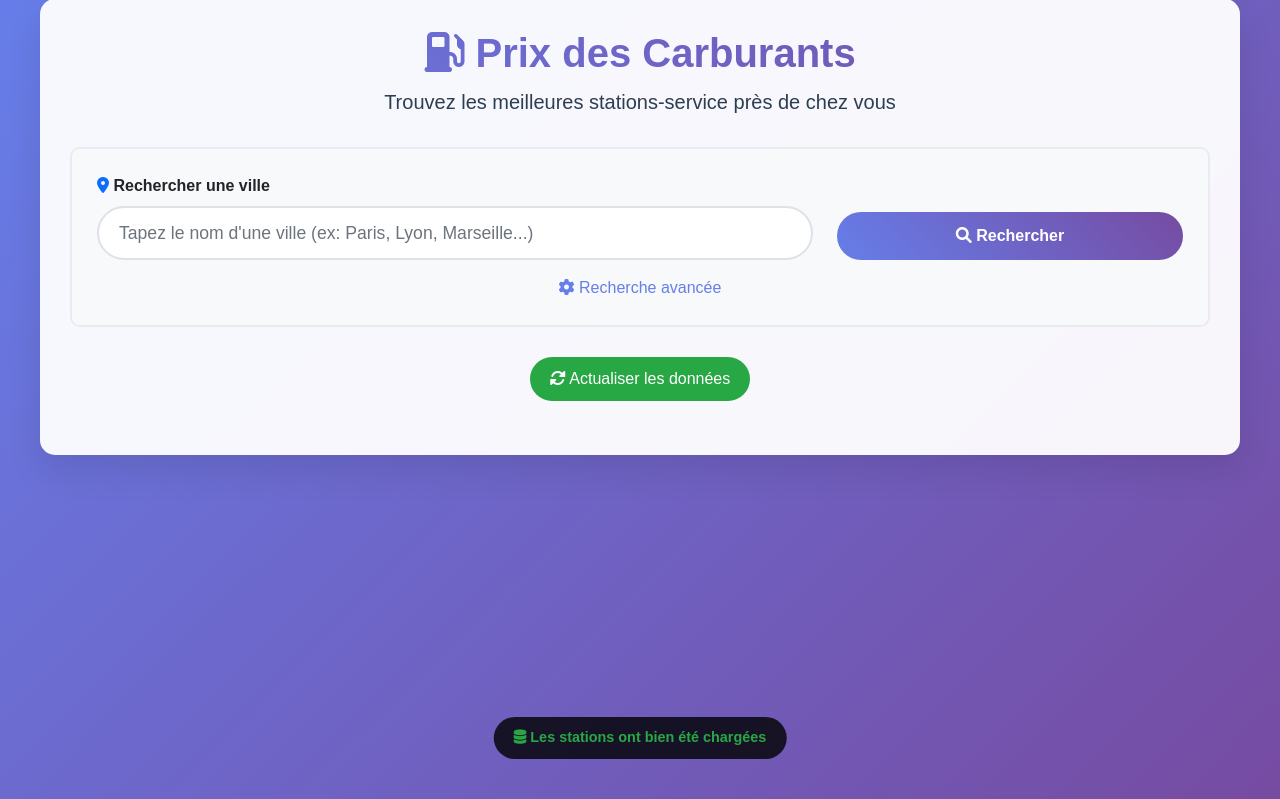
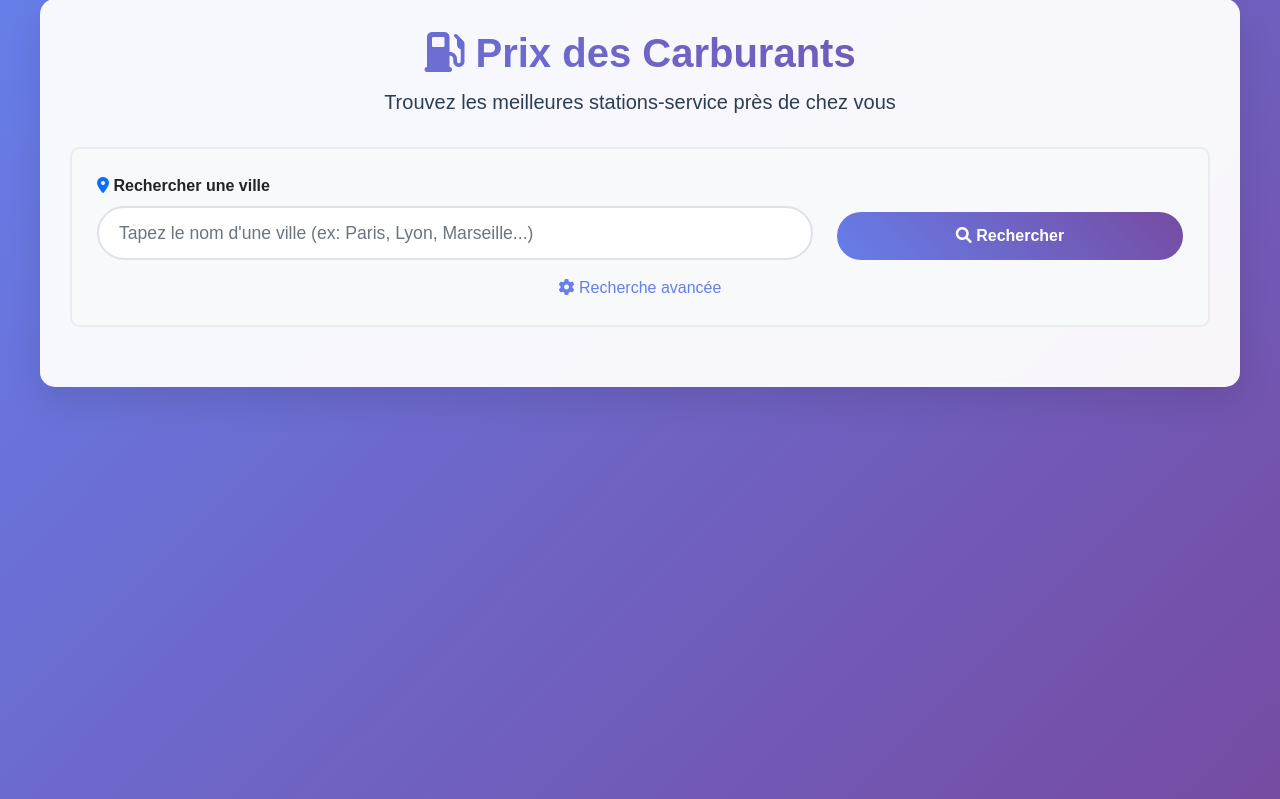
Before and after one commit to mathieu-ui/carburant, a Flask app: page / in a window 1280 px wide. Shown: the part 21-820 px from the top of the page. Run offline with Flask 2, Linux system fonts and the light colour scheme.

Commit message:
Nettoyage du code : suppression des variables et fonctions inutilisées, ajout d'une actualisation automatique des données

```diff
--- a/app_prix_carburants_web.py
+++ b/app_prix_carburants_web.py
@@ -23,16 +23,14 @@ CORS(app)
 # Variables globales pour stocker les données
 stations_data = []
 data_loaded = False
-loading_status = "Initialisation..."
 last_update = None
 
 
 def download_and_parse_data():
     """Télécharge et analyse les données XML"""
-    global stations_data, data_loaded, loading_status, last_update
+    global stations_data, data_loaded, last_update
 
     try:
-        loading_status = "Téléchargement des données..."
         print("📥 Téléchargement des données...")
 
         # URL des données
@@ -64,7 +62,6 @@ def download_and_parse_data():
                     raise Exception(f"Impossible de télécharger après {max_retries} tentatives: {e}")
                 time.sleep(2)  # Attendre 2 secondes avant de réessayer
 
-        loading_status = "Extraction et analyse des données..."
         print("📦 Extraction et analyse des données...")
 
         # Extraire le fichier XML du ZIP
@@ -96,7 +93,6 @@ def download_and_parse_data():
             raise Exception("Le fichier XML est vide")
 
         # Parser le XML
-        loading_status = "Analyse du fichier XML..."
         print("🔍 Analyse du fichier XML...")
 
         try:
@@ -120,7 +116,6 @@ def download_and_parse_data():
             # Afficher la progression tous les 1000 éléments
             if i > 0 and i % 1000 == 0:
                 print(f"⏳ Traitement en cours... {i}/{len(pdv_elements)} stations ({i*100//len(pdv_elements)}%)")
-                loading_status = f"Traitement des stations... {i}/{len(pdv_elements)} ({i*100//len(pdv_elements)}%)"
 
             station = {
                 'id': pdv.get('id', ''),
@@ -268,27 +263,22 @@ def download_and_parse_data():
         stations_data = new_stations
         data_loaded = True
         last_update = datetime.now()
-        loading_status = f"Données chargées avec succès - {len(stations_data)} stations"
 
         print(f"✅ {len(stations_data)} stations chargées avec succès!")
 
     except requests.RequestException as e:
-        loading_status = f"Erreur de téléchargement: {str(e)}"
         print(f"❌ Erreur de téléchargement: {str(e)}")
         print("🌐 Vérifiez votre connexion internet")
         data_loaded = False
     except zipfile.BadZipFile as e:
-        loading_status = f"Erreur de fichier ZIP corrompu: {str(e)}"
         print(f"❌ Erreur de ZIP: {str(e)}")
         print("📦 Le fichier téléchargé n'est pas un ZIP valide")
         data_loaded = False
     except ET.ParseError as e:
-        loading_status = f"Erreur de parsing XML: {str(e)}"
         print(f"❌ Erreur XML: {str(e)}")
         print("📄 Le fichier XML est malformé ou corrompu")
         data_loaded = False
     except Exception as e:
-        loading_status = f"Erreur inattendue: {str(e)}"
         print(f"❌ Erreur inattendue: {str(e)}")
         print(f"📋 Type d'erreur: {type(e).__name__}")
         import traceback
@@ -333,17 +323,6 @@ def get_latest_update_date(prix_dict):
 def index():
     """Page principale"""
     return render_template('index.html')
-
-
-@app.route('/api/status')
-def api_status():
-    """Status de l'application"""
-    return jsonify({
-        'data_loaded': data_loaded,
-        'loading_status': loading_status,
-        'nb_stations': len(stations_data) if data_loaded else 0,
-        'last_update': last_update.strftime('%d/%m/%Y à %H:%M:%S') if last_update else None
-    })
 
 
 @app.route('/api/search')
@@ -433,33 +412,30 @@ def api_search():
     })
 
 
-@app.route('/api/refresh')
-def api_refresh():
-    """Actualiser les données"""
-    global data_loaded, loading_status
-
-    if not data_loaded:
-        return jsonify({'error': 'Chargement déjà en cours'}), 400
-
-    # Lancer le rechargement en arrière-plan
-    data_loaded = False
-    loading_status = "Actualisation en cours..."
-
-    thread = threading.Thread(target=download_and_parse_data)
-    thread.daemon = True
-    thread.start()
-
-    return jsonify({'message': 'Actualisation lancée'})
+def auto_refresh_data():
+    """Actualise automatiquement les données toutes les heures"""
+    while True:
+        time.sleep(3600)  # Attendre 1 heure (3600 secondes)
+        if data_loaded:  # Ne lancer une nouvelle actualisation que si les données précédentes sont chargées
+            print("🔄 Actualisation automatique des données...")
+            download_and_parse_data()
 
 
 def init_data():
     """Initialise les données au démarrage"""
     print("🚀 Démarrage de l'application Prix Carburants Web")
 
-    # Lancer le chargement des données en arrière-plan
-    thread = threading.Thread(target=download_and_parse_data)
-    thread.daemon = True
-    thread.start()
+    # Lancer le chargement initial des données en arrière-plan
+    initial_thread = threading.Thread(target=download_and_parse_data)
+    initial_thread.daemon = True
+    initial_thread.start()
+
+    # Lancer le thread d'actualisation automatique toutes les heures
+    auto_refresh_thread = threading.Thread(target=auto_refresh_data)
+    auto_refresh_thread.daemon = True
+    auto_refresh_thread.start()
+
+    print("⏰ Actualisation automatique programmée toutes les heures")
 
 
 if __name__ == '__main__':
--- a/templates/index.html
+++ b/templates/index.html
@@ -72,14 +72,6 @@
         .btn-search:hover {
             transform: translateY(-2px);
             box-shadow: 0 5px 15px rgba(0,0,0,0.2);
-        }
-
-        .btn-refresh {
-            border-radius: 50px;
-            background: #28a745;
-            border: none;
-            color: white;
-            padding: 10px 20px;
         }
 
         /* Section recherche avancée */
@@ -397,19 +389,6 @@
         .date-old { color: #fd7e14; }
         .date-stale { color: #dc3545; }
 
-        .data-status {
-            position: fixed;
-            bottom: 20px;
-            left: 50%;
-            transform: translateX(-50%);
-            background: rgba(0,0,0,0.8);
-            color: white;
-            padding: 10px 20px;
-            border-radius: 25px;
-            font-size: 0.9rem;
-            z-index: 1000;
-        }
-
         .legend {
             background: linear-gradient(135deg, #f8f9fa 0%, #ffffff 100%);
             border: 1px solid #dee2e6;
@@ -653,69 +632,12 @@
 
             <!-- Zone de résultats -->
             <div id="resultats"></div>
-
-            <!-- Bouton refresh -->
-            <div class="text-center mb-4">
-                <button class="btn btn-refresh" onclick="actualiserDonnees()">
-                    <i class="fas fa-sync-alt"></i> Actualiser les données
-                </button>
-            </div>
         </div>
-    </div>
-
-    <!-- Statut des données en bas -->
-    <div class="data-status" id="dataStatus">
-        <span id="statusText">Chargement des données...</span>
     </div>
 
     <script>
         let stationsData = [];
         let filteredStations = [];
-
-        // Vérification du statut au chargement
-        window.onload = function() {
-            verifierStatut();
-            setInterval(verifierStatut, 30000); // Vérifier toutes les 30 secondes
-        };
-
-        function verifierStatut() {
-            fetch('/api/status')
-                .then(response => response.json())
-                .then(data => {
-                    updateDataStatus(data);
-                })
-                .catch(error => {
-                    document.getElementById('statusText').innerHTML = '<i class="fas fa-exclamation-triangle"></i> Erreur de connexion';
-                });
-        }
-
-        function updateDataStatus(data) {
-            const statusElement = document.getElementById('statusText');
-            const nbStations = data.nb_stations || 0;
-            const lastUpdate = data.last_update;
-
-            let statusClass = 'data-fresh';
-            let ageText = '';
-
-            if (lastUpdate) {
-                const updateTime = new Date(lastUpdate);
-                const now = new Date();
-                const diffHours = Math.floor((now - updateTime) / (1000 * 60 * 60));
-
-                if (diffHours >= 168) { // 1 semaine
-                    statusClass = 'data-stale';
-                    ageText = ` (${Math.floor(diffHours / 24)} jours)`;
-                } else if (diffHours >= 24) { // 24 heures
-                    statusClass = 'data-old';
-                    ageText = ` (${diffHours}h)`;
-                } else {
-                    ageText = ` (${diffHours}h)`;
-                }
-            }
-
-            statusElement.className = statusClass;
-            statusElement.innerHTML = `<i class="fas fa-database"></i> Les stations ont bien été chargées`;
-        }
 
         function toggleAdvancedSearch() {
             const advanced = document.getElementById('advancedSearch');
@@ -1143,40 +1065,7 @@
             appliquerFiltres();
         }
 
-        function actualiserDonnees() {
-            const statusElement = document.getElementById('statusText');
-            statusElement.innerHTML = '<i class="fas fa-spinner fa-spin"></i> Actualisation en cours...';
 
-            fetch('/api/refresh')
-                .then(response => {
-                    if (!response.ok) {
-                        throw new Error(`Erreur HTTP: ${response.status}`);
-                    }
-                    return response.json();
-                })
-                .then(data => {
-                    if (data.message) {
-                        // Succès : l'actualisation a été lancée
-                        console.log('Actualisation lancée:', data.message);
-                        // Vérifier le statut périodiquement pour suivre l'actualisation
-                        verifierStatut();
-
-                        // Relancer la recherche si une ville est saisie
-                        const ville = document.getElementById('villeInput').value.trim();
-                        if (ville) {
-                            setTimeout(() => rechercherStations(), 1000); // Attendre un peu avant de relancer
-                        }
-                    } else if (data.error) {
-                        throw new Error(data.error);
-                    } else {
-                        throw new Error('Réponse inattendue du serveur');
-                    }
-                })
-                .catch(error => {
-                    console.error('Erreur lors de l\'actualisation:', error);
-                    statusElement.innerHTML = `<i class="fas fa-exclamation-triangle"></i> Erreur: ${error.message}`;
-                });
-        }
     </script>
 </body>
 </html>
```
